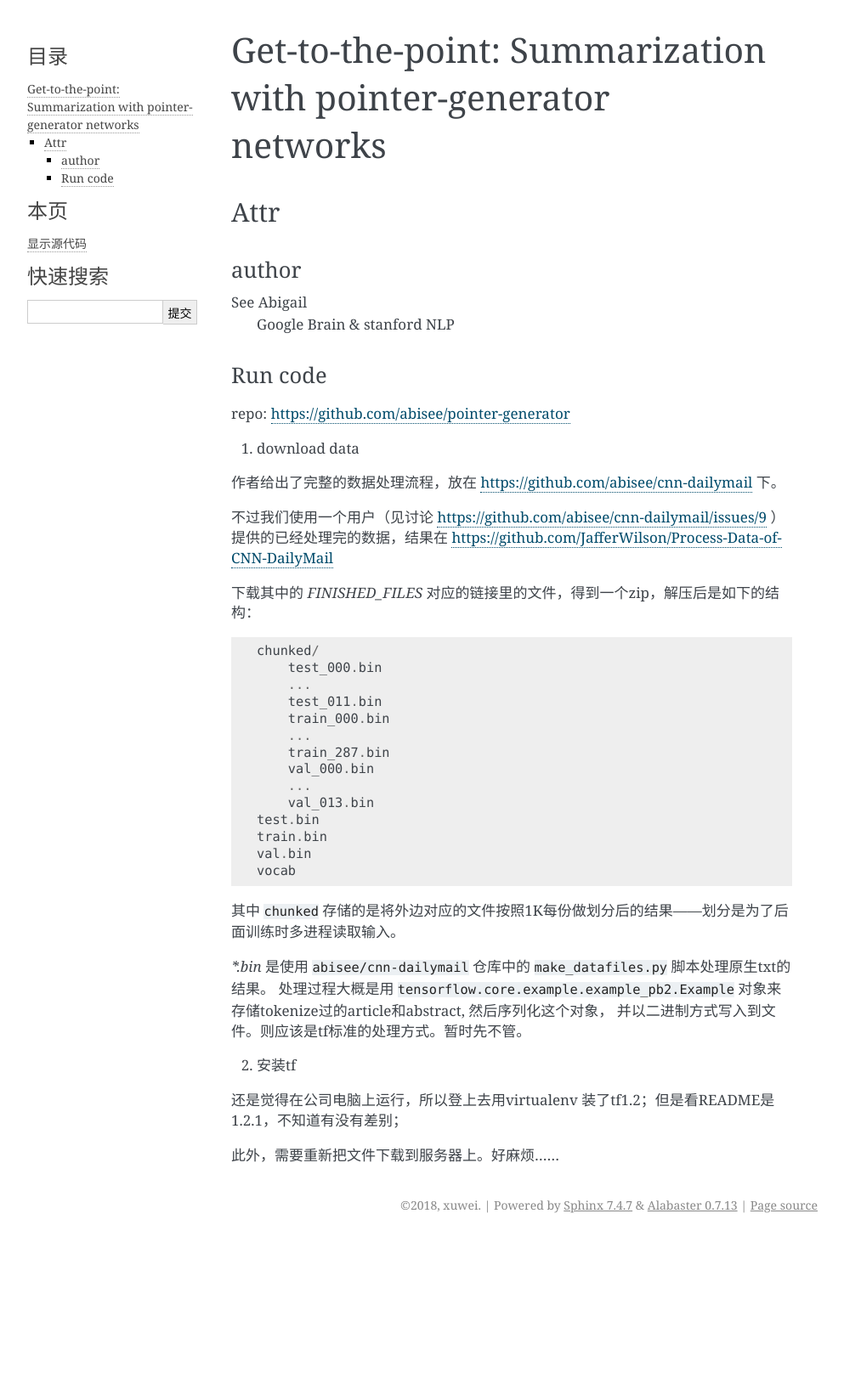
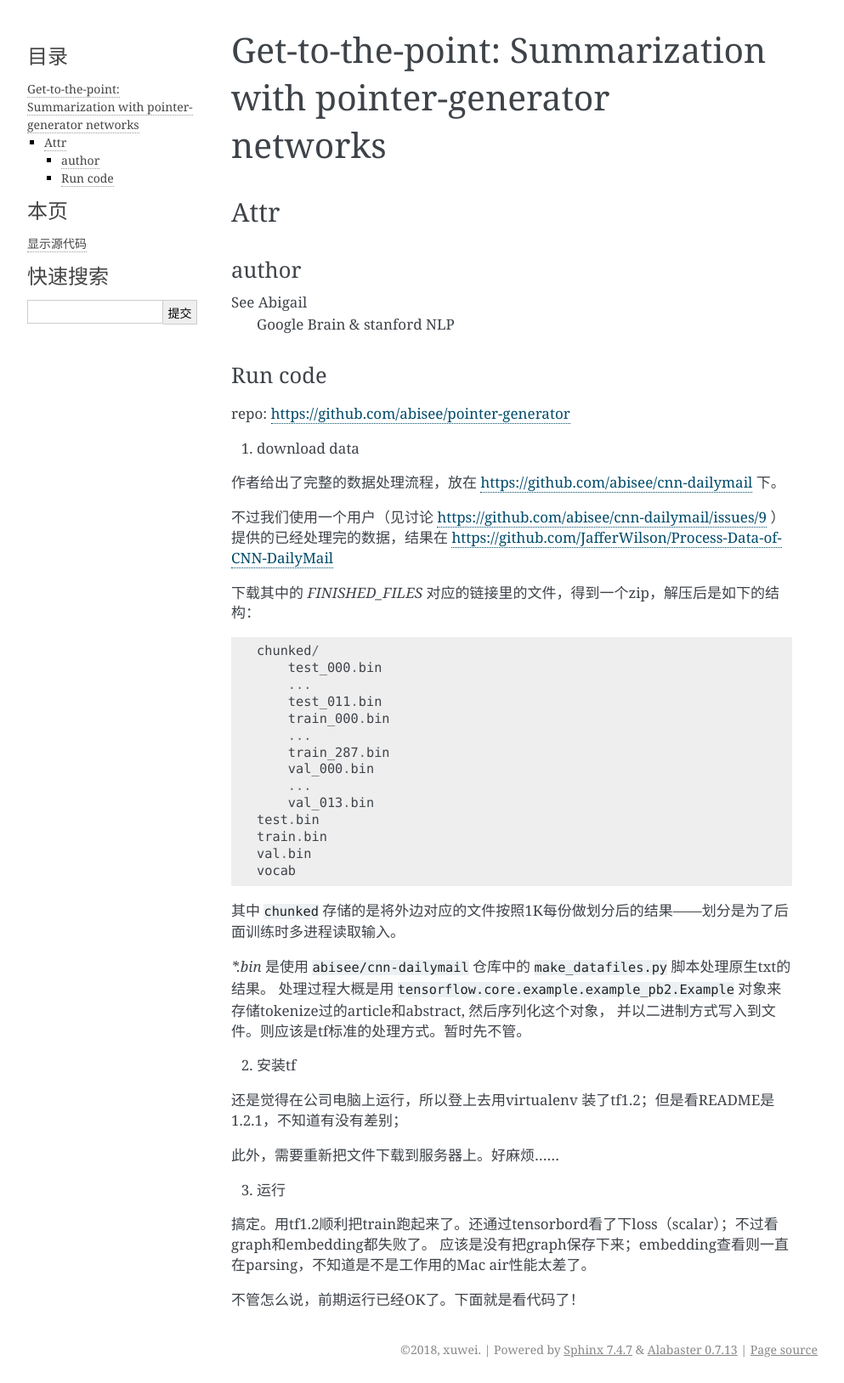
Before and after one commit to fseasy/paper-touching, a Sphinx documentation site: the page built from source/2018Q3/get-to-the-points-summarization-with-pointer-generator-networks.rst, in a window 1280 px wide. Shown: the whole page at 85% size, without its empty margins (148-1141 px from the left). Built offline with Sphinx 7.4.7, drawn with Linux system fonts in a browser that asks for light colours; before the commit the page ends 1458 px from its top, so only the background shows below that.

Commit message:
update pointer-generator @20180821

```diff
--- a/source/2018Q3/get-to-the-points-summarization-with-pointer-generator-networks.rst
+++ b/source/2018Q3/get-to-the-points-summarization-with-pointer-generator-networks.rst
@@ -54,3 +54,11 @@ repo: https://github.com/abisee/pointer-generator
 还是觉得在公司电脑上运行，所以登上去用virtualenv 装了tf1.2；但是看README是1.2.1，不知道有没有差别；
 
 此外，需要重新把文件下载到服务器上。好麻烦……
+
+
+3. 运行
+
+搞定。用tf1.2顺利把train跑起来了。还通过tensorbord看了下loss（scalar）；不过看graph和embedding都失败了。
+应该是没有把graph保存下来；embedding查看则一直在parsing，不知道是不是工作用的Mac air性能太差了。
+
+不管怎么说，前期运行已经OK了。下面就是看代码了！
```
